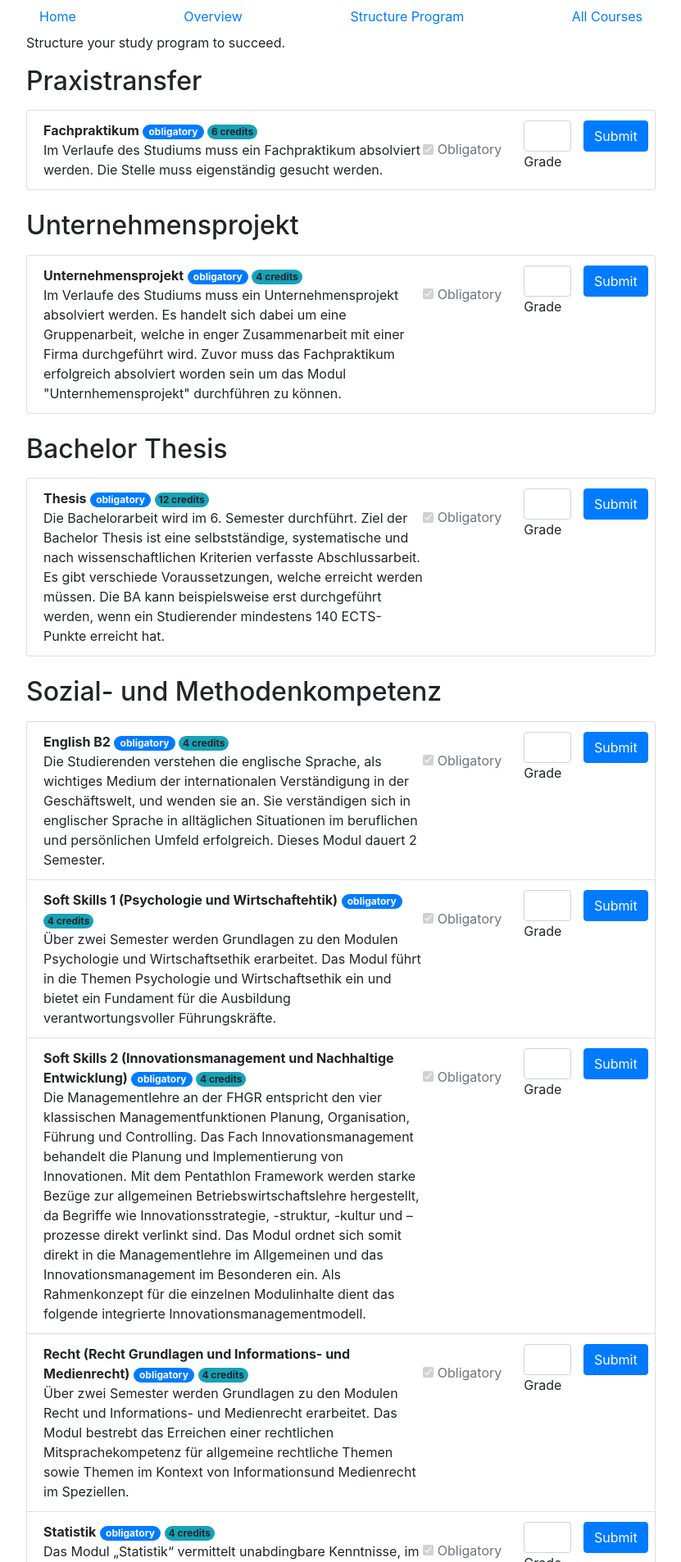
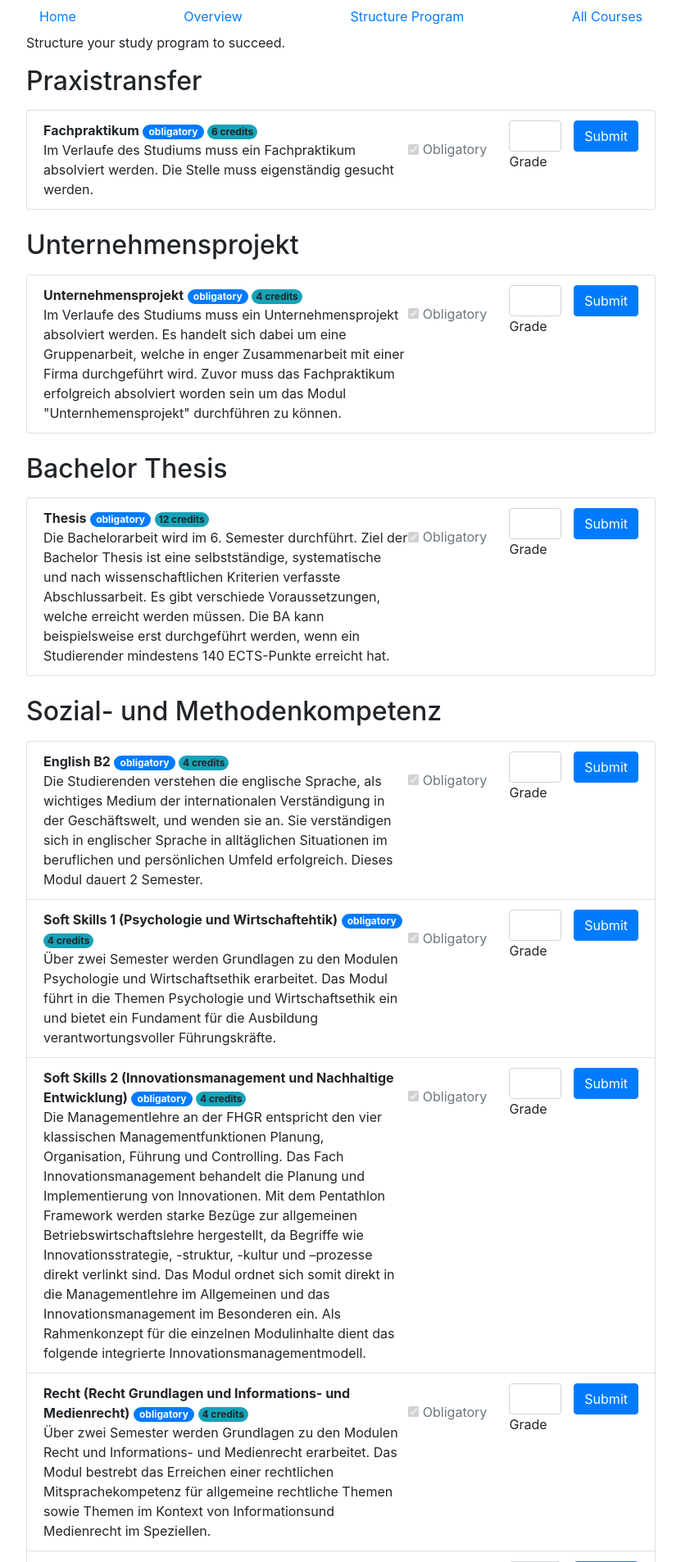
Before and after one commit to aoonsel/PROG2, a Flask app: page /structure in a window 1280 px wide. Shown: the top 1906 px of the page at 82% size, without its empty margins (224-1055 px from the left). Run offline with Flask 3, Linux system fonts and the light colour scheme; some libraries are stand-ins or nearby versions.

Commit message:
Ansicht angepasst

```diff
--- a/static/custom.css
+++ b/static/custom.css
@@ -21,6 +21,6 @@ extends the bootstrap css which is loaded dynamically
     width: 30vw;
 }
 
-.grade {
-    width: 10vw;
+#grade {
+    min-width: 5vw;
 }
```
